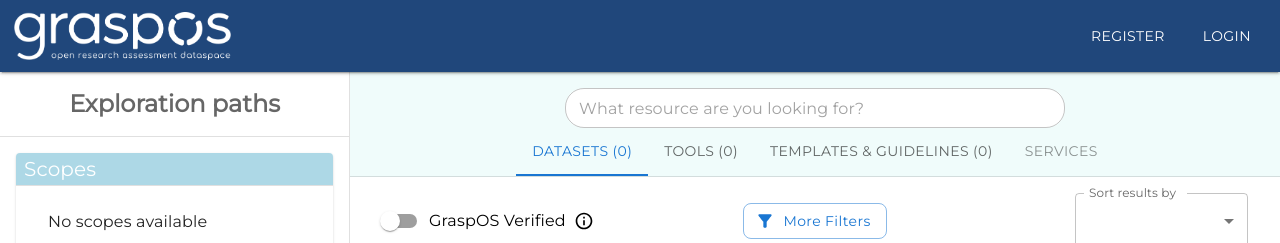
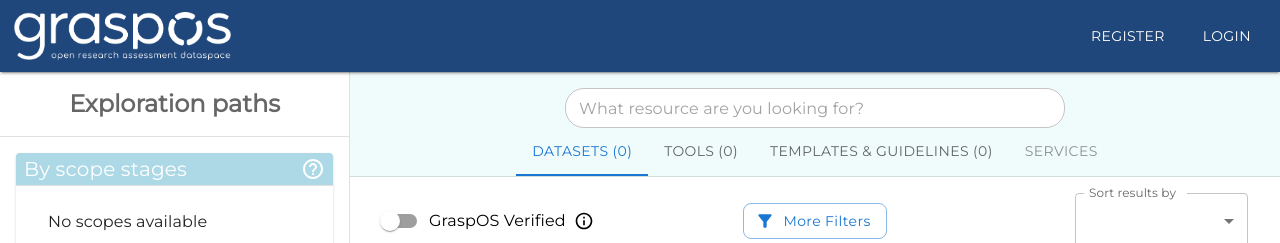
Before and after one commit to athenarc/graspos-catalogue, a React (Vite) app in the folder frontend/: page / in a window 1280 px wide. Shown: the top 243 px of the page. Built offline with nearby package versions, Linux system fonts and the light colour scheme.

Commit message:
Update scope filter

```diff
--- a/frontend/src/components/Resources/FiltersLayout/Filters/ScopeFacetFilter.jsx
+++ b/frontend/src/components/Resources/FiltersLayout/Filters/ScopeFacetFilter.jsx
@@ -8,10 +8,12 @@ import {
   Card,
   Avatar,
   Tooltip,
+  Stack,
 } from "@mui/material";
 
 import { useScopes } from "../../../../queries/scope";
 import { useEffect, useState } from "react";
+import HelpOutlineIcon from "@mui/icons-material/HelpOutline";
 
 export default function ScopeFacetFilter({ selectedFilters, onFilterChange }) {
   const { data: scopeData } = useScopes();
@@ -51,12 +53,21 @@ export default function ScopeFacetFilter({ selectedFilters, onFilterChange }) {
 
   return (
     <Card>
-      <Typography
-        variant="h6"
-        sx={{ pl: 1, backgroundColor: "lightblue", color: "white" }}
+      <Stack
+        direction="row"
+        justifyContent="space-between"
+        alignItems="center"
+        sx={{ px: 1, backgroundColor: "lightblue", color: "white" }}
       >
-        Scopes
-      </Typography>
+        <Typography variant="h6">By scope stages</Typography>
+        <Tooltip
+          title="SCOPE Framework for Research Evaluation | INORMS
+The SCOPE framework for research evaluation is a five-stage model for evaluating responsibly. It is a practical step-by-step process designed to help research managers, or anyone involved in conducting research evaluations, in planning new evaluations as well as check existing evaluations."
+        >
+          <HelpOutlineIcon />
+        </Tooltip>
+      </Stack>
+
       <Divider />
       <List sx={{ px: 2, py: 1 }}>
         {scopeData?.data?.length > 0 ? (
```
